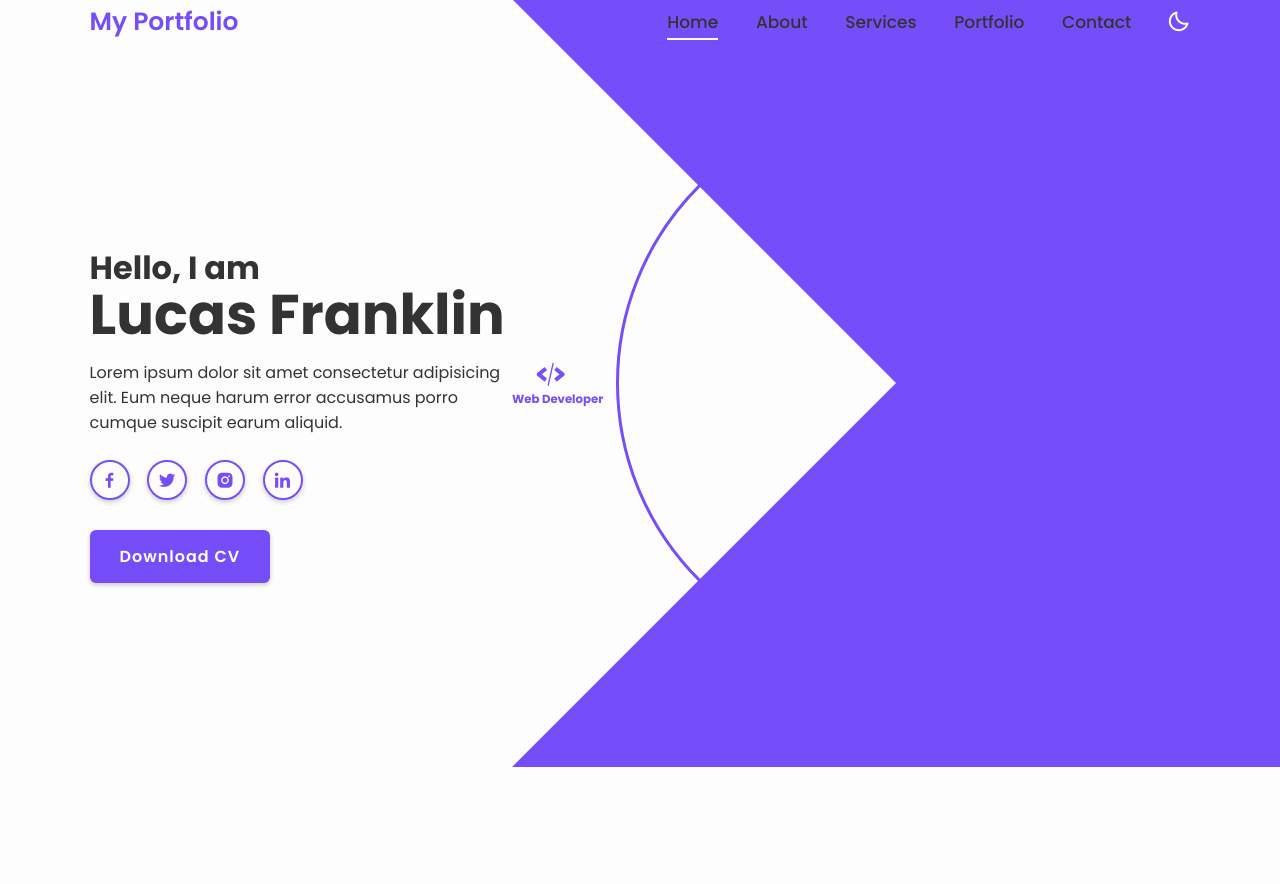
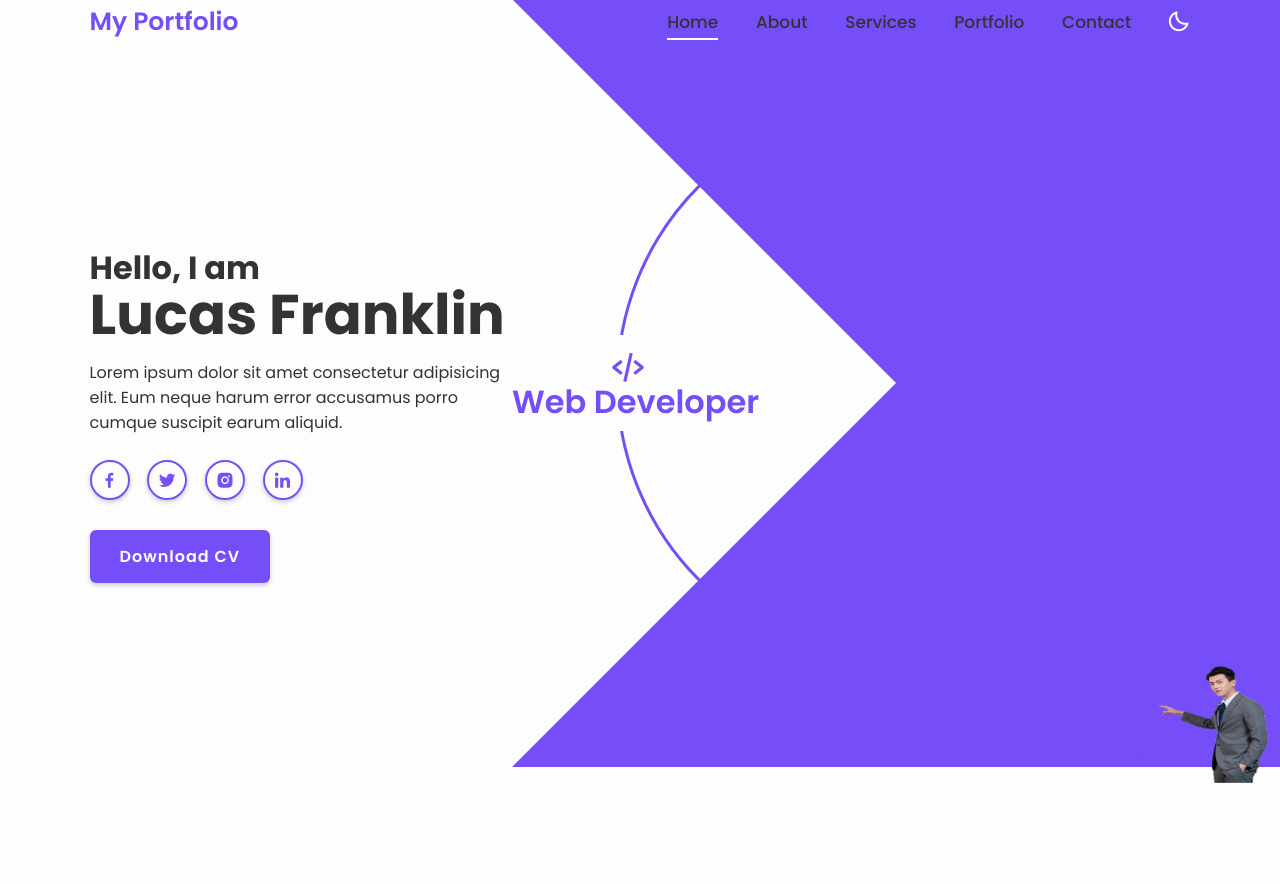
Before and after one commit to Meysa0356/Meysa0356, a PHP site: page / in a window 1280 px wide. Shown: the part 17-901 px from the top of the page. Run offline with PHP 8.4, Linux system fonts and the light colour scheme.

Commit message:
Perubahan 21

```diff
--- a/css/style.css
+++ b/css/style.css
@@ -246,9 +246,11 @@ section{
     padding-bottom: 20px;
 }
 
+.home .profession i{
+    font-size: 3.8rem;
+}
 
-
-.home .profession i{
+.home .profession h3{
     font-size: 3.2rem;
     line-height: 1;
     font-weight: 600;
--- a/index.html
+++ b/index.html
@@ -81,7 +81,7 @@
       </div>
 
       <div class="home-img">
-        <img src="" alt="" />
+        <img src="img/homee.png" alt="" width="150px" height="150px"/>
       </div>
     </section>
 
```
